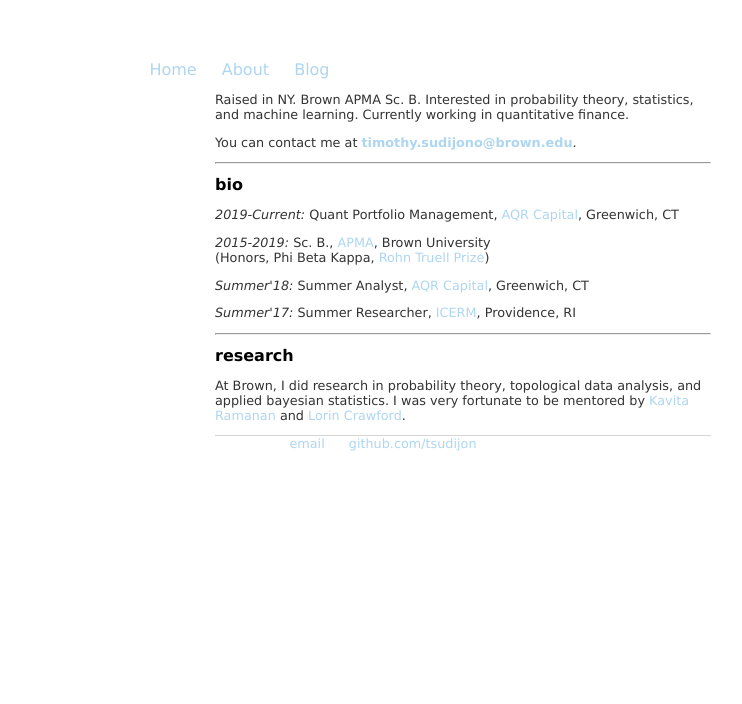
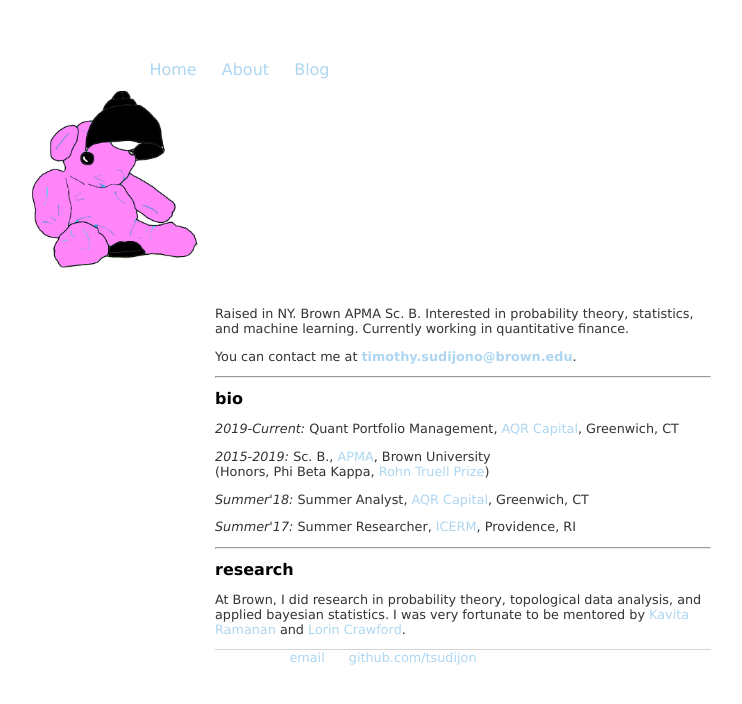
Before and after one commit to tsudijon/tsudijon.github.io, a Jekyll site: the page built from about/index.html, in a window 1280 px wide. Shown: the top 704 px of the page, without its empty margins (185-927 px from the left). Built offline with Jekyll 4.4.1, drawn with Linux system fonts in a browser that asks for light colours.

Commit message:
Added attribution for Shiv

```diff
--- a/about/index.html
+++ b/about/index.html
@@ -3,7 +3,9 @@ layout: default
 title: T. Sudijono
 ---
 <div class="blurb">
-	<!--img src="\images\blueno.png" alt=" photo" class="center" /-->
+    <a href="https://sdimp.github.io/">
+        <img src="\images\blueno.png" alt=" photo" class="blueno" alt="Blueno, by S. Nadimpalli">
+    </a>
 
 	<p> Raised in NY. Brown APMA Sc. B. Interested in probability theory, statistics, and machine learning. Currently working in quantitative finance. </p>
 
```
